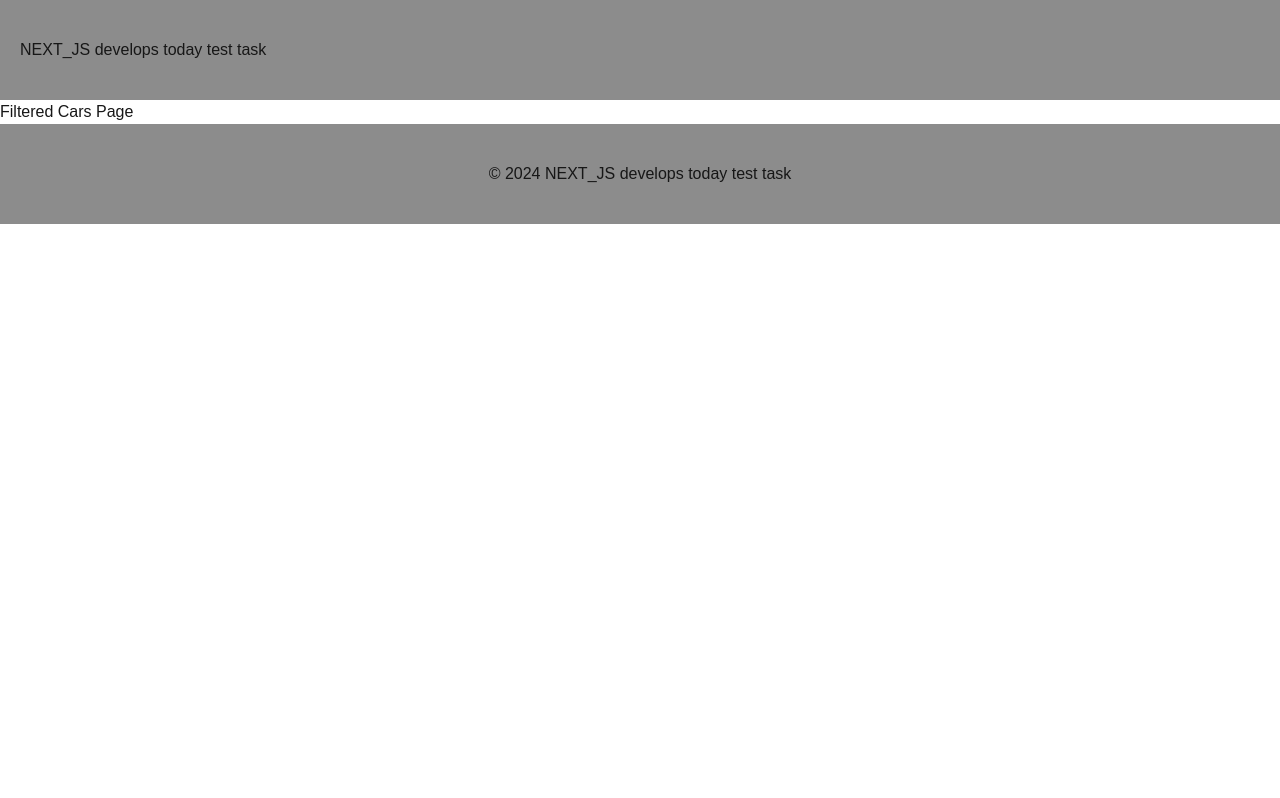
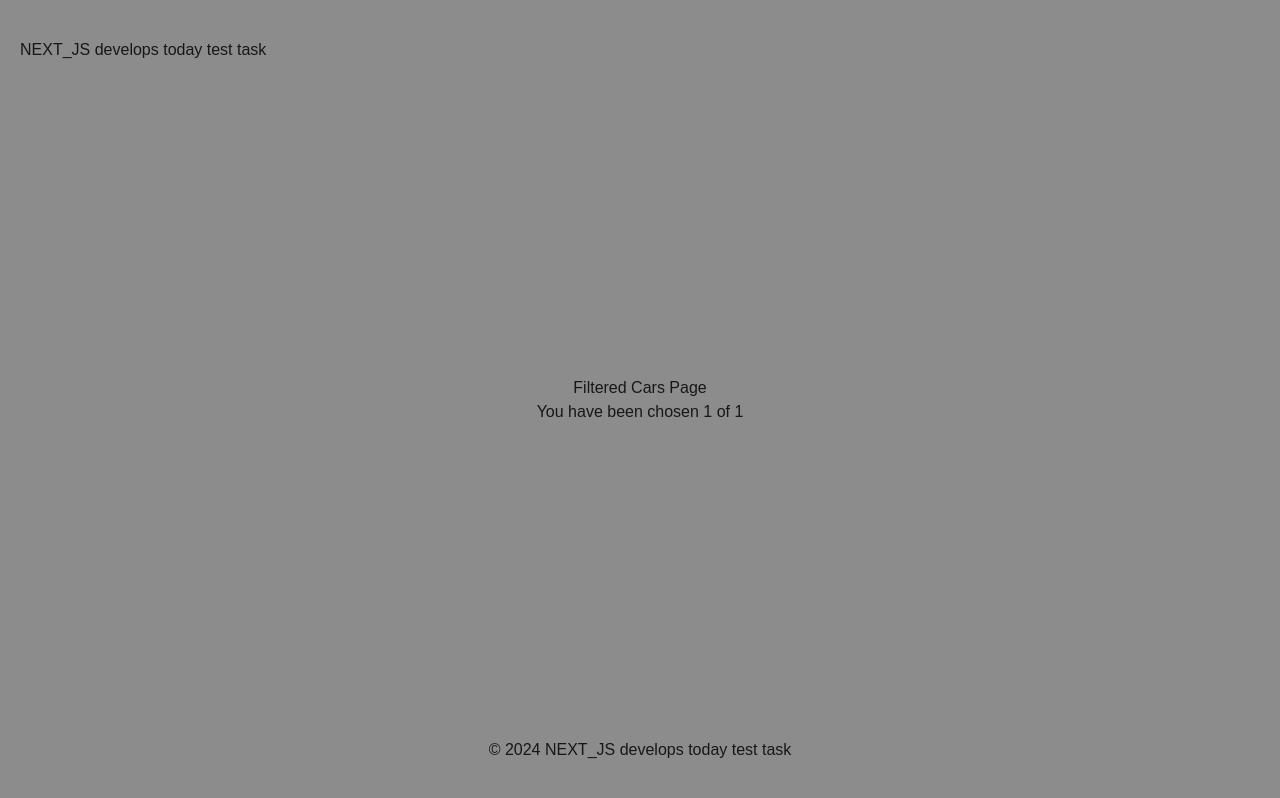
Before and after one commit to AKot1988/DevelopsToday_testTask, a Next.js app: page /1/1/filteredCars in a window 1280 px wide. Built offline with nearby package versions, Linux system fonts and the light colour scheme.

Commit message:
resolwed task with generateStaicProps

```diff
--- a/src/app/(components)/DropDown/DropDown.module.scss
+++ b/src/app/(components)/DropDown/DropDown.module.scss
@@ -1,4 +1,5 @@
 .dropDown {
   margin-bottom: 20px;
   width: 300px;
+  color: black;
 }
--- /dev/null
+++ b/src/app/[make]/[year]/filteredCars/page.module.scss
@@ -0,0 +1,23 @@
+@import '../../../variables.scss';
+
+.container {
+  background: $mainBackground;
+  flex-grow: 1;
+}
+
+.filteredCars {
+
+  background: $mainContentBackground;
+
+  box-sizing: border-box;
+  width: 100%;
+  height: 100%;
+  display: flex;
+  flex-direction: column;
+  align-items: center;
+  justify-content: center;
+  max-width: $contentWidth;
+  border: 0px solid $mainGray;
+  padding: 50px;
+  margin: 0 auto;
+}
--- a/src/app/[make]/[year]/filteredCars/page.tsx
+++ b/src/app/[make]/[year]/filteredCars/page.tsx
@@ -1,29 +1,41 @@
 import { FC } from 'react';
 import { FilteredCarsProps, carResponse } from './helper';
+import { yearsRange } from '../../../helper';
+import classes from './page.module.scss';
 
-
-const FilterdCarsPage: FC<{ params: FilteredCarsProps }> = async({params}) => {
-  const { make, year } = params as FilteredCarsProps;
-  console.log ('filteredCarPage', make, year);
-  return <div>Filtered Cars Page</div>;
+const FilterdCarsPage: FC<{ params: FilteredCarsProps }> = async ({
+  params,
+}) => {
+  const { make, year } = (await params) as FilteredCarsProps;
+  console.log('filteredCarPage', make, year);
+  return (
+    <div className={classes.container}>
+      <div className={classes.filteredCars}>
+        <div>Filtered Cars Page</div>
+        <p>
+          You have been chosen {make} of {year}
+        </p>
+      </div>
+    </div>
+  );
 };
 
 export default FilterdCarsPage;
 
 export async function generateStaticParams() {
-  const years = [2015, 2016, 2017, 2018, 2019, 2020, 2021, 2022, 2023, 2024];
   const posts = await fetch(
     'https://vpic.nhtsa.dot.gov/api/vehicles/GetMakesForVehicleType/car?format=json'
   ).then((res) => res.json());
 
   const params = posts.Results.flatMap((post: carResponse) => {
-    if (!post.MakeName) {
-
-    }
-    return years.map((year) => ({
-      make: post.MakeName.toLowerCase(), // Переводимо make до нижнього регістру (для URL)
-      year: year.toString(),
-    }));
+    return yearsRange.map((year) =>
+      post.MakeName
+        ? {
+            make: post.MakeName.toLowerCase(), // Переводимо make до нижнього регістру (для URL)
+            year: year.toString(),
+          }
+        : null
+    );
   });
 
   return params;
--- a/src/app/helper.tsx
+++ b/src/app/helper.tsx
@@ -32,6 +32,8 @@ export const YearsRange = (startYear: number, endYear: number) => {
   return years;
 }
 
+export const yearsRange = YearsRange(2015, new Date().getFullYear());
+
 export enum MainPageErrors {
   NOT_FOUND = 'not_found',
 }
--- a/src/app/pageClientSide.tsx
+++ b/src/app/pageClientSide.tsx
@@ -1,7 +1,7 @@
 "use client";
 
 import { FC, useState } from "react";
-import { fechedDataMapper, YearsRange, fechedCarData } from "./helper";
+import { fechedDataMapper, yearsRange, fechedCarData } from "./helper";
 import { DropDown, CustomLink } from "./(components)";
 
 interface FilterPageClientSideProps {
@@ -15,15 +15,13 @@ const FilterPageClientSide: FC<FilterPageClientSideProps> = ({ data }) => {
 
   const isDisabled = !selectedCar || !selectedYear;
 
-  const curentYear = new Date().getFullYear();
-  const yearsRange = YearsRange(2015, curentYear);
   // const nextPageUrl = {
   //   search: new URLSearchParams({
   //     car: selectedCar,
   //     year: selectedYear,
   //   }).toString(),
   // };
-  const nextPageUrl = `/cars/${selectedCar.toLowerCase()}/${selectedYear}`;
+  const nextPageUrl = `/${selectedCar.toLowerCase()}/${selectedYear}/filteredCars`;
   return (
     <>
       <DropDown
```
Also changed, not shown: src/app/page.tsx (+8 -11 lines).
